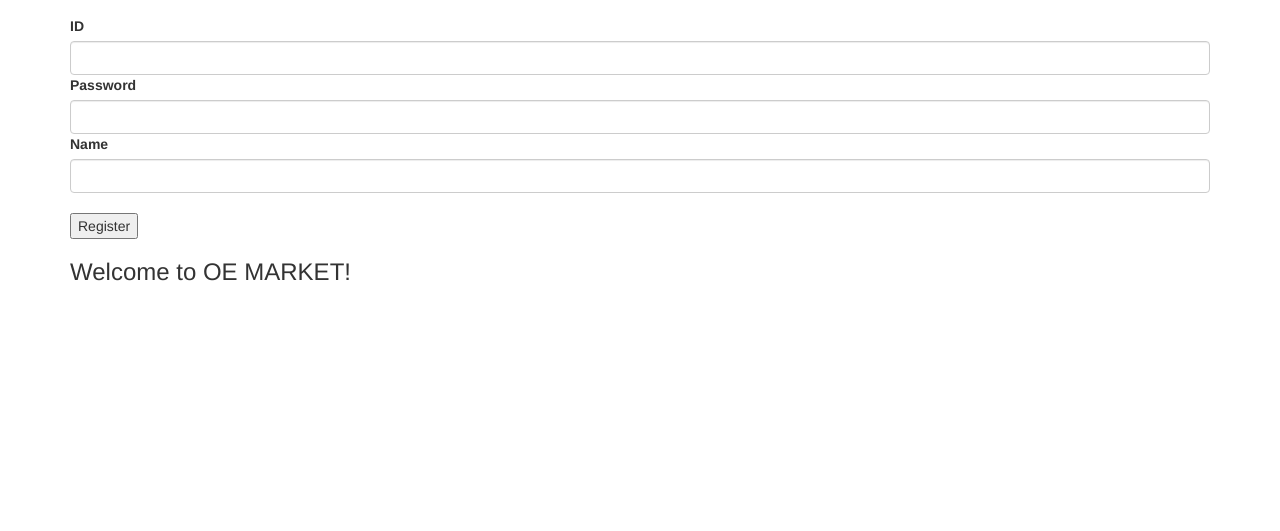
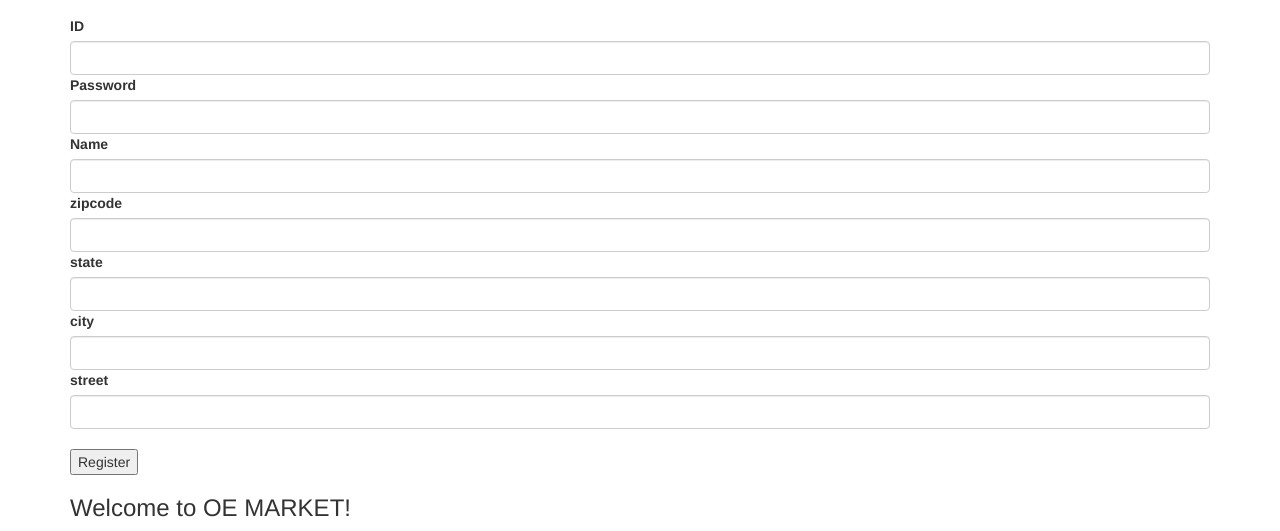
Before and after one commit to rxYoungho/OE-MARKET, a Flask app: page /signUp in a window 1280 px wide. Shown: the part 326-857 px from the top of the page. Before the commit the page ends 607 px from the top, so only its background shows below. Run offline with Flask 2, Linux system fonts and the light colour scheme; some libraries are stand-ins or nearby versions.

Commit message:
Front-back link and DB table modification

```diff
--- a/app.py
+++ b/app.py
@@ -28,14 +28,33 @@ def internal_server_error(e):
 
 @app.route('/signUp', methods=['GET','POST'])
 def signUp():
+    resultSet = []
     if request.method == 'POST':
         name = request.form['name']
         id = request.form['id']
         pw = request.form['pw']
+        zip = request.form['zip']
+        state = request.form['state']
+        city = request.form['city']
+        street = request.form['street']
         query = f"""
-                INSERT INTO User(id, pw, name) VALUES('{id}','{pw}','{name}')"""
+                INSERT INTO User(id, pw, name) VALUES("{id}","{pw}","{name}")"""
         cur.execute(query)
         conn.commit()
+
+        query = f"""
+                SELECT uid FROM User WHERE id = "{id}"
+
+        """
+        for row in cur.execute(query):
+            resultSet.append(row)
+        uid = resultSet[0][0]
+        query = f"""
+                INSERT INTO Address VALUES("{uid}","{zip}","{state}","{city}","{street}")
+                """
+        cur.execute(query)
+        conn.commit()
+        flash("Sign up Complete")
         return render_template('signUp.html',result= name)
     return render_template('signUp.html', result = "")
 
@@ -70,11 +89,14 @@ def signOut():
 def userInfo():
     global uid
     resultSet = []
+
     if uid == -1:
         return render_template('signIn.html')
     else:
         query = f"""
-                SELECT name, id, pw from User where uid = {uid}"""
+                SELECT U.name, U.id, U.pw, A.zip, A.state, A.city, A.street from User U, Address A
+                where U.uid = {uid} AND U.uid = A.uid
+                """
         for row in cur.execute(query):
             resultSet.append(row)
         print(resultSet)
@@ -257,7 +279,7 @@ def myCart():
         return render_template('signIn.html')
     else:
         query = f"""
-                SELECT DISTINCT C.pid, P.name, C.date FROM Cart C, Product P
+                SELECT DISTINCT C.pid, P.name, C.quantity, C.date FROM Cart C, Product P
                 WHERE  P.pid = C.pid AND C.uid = {uid}
                 """
         for row in cur.execute(query):
@@ -271,8 +293,9 @@ def addToCart():
         return render_template('signIn.html')
     elif request.method == 'POST':
         pid = request.form["pid"]
+        quantity = int(request.form["quantity"])
         query = f"""
-                INSERT INTO Cart VALUES(uid = {uid}, pid = {pid})
+                INSERT INTO Cart VALUES(uid = {uid}, pid = {pid}, quantity = {quantity})
                 """
         cur.execute(query)
         conn.commit()
@@ -286,8 +309,9 @@ def updateCart(): #quantity 추가
         return render_template('signIn.html')
     elif request.method == 'POST':
         pid = request.form["pid"]
+        quantity = int(request.form["quantity"])
         query = f"""
-                UPDATE INTO Cart VALUES(uid = {uid}, pid = {pid})
+                UPDATE INTO Cart VALUES(uid = {uid}, pid = {pid}, quantity = {quantity})
                 """
     return render_template('updateCart.html')
 
--- a/templates/addToCart.html
+++ b/templates/addToCart.html
@@ -9,6 +9,8 @@
 <form method="POST" action="/addToCart">
     <label class="control-label" for="pid">Enter the Product ID to Add</label>
     <input class="form-control" id="pid" name="pid" required="" type="text" value="">
+    <label class="control-label" for="quantity">Enter the quantity for product</label>
+    <input class="form-control" id="quantity" name="quantity" required="" type="number" value="">
     <br>
     <div class='button'>
         <button type="submit">Submit</button>
--- a/templates/myCart.html
+++ b/templates/myCart.html
@@ -12,6 +12,7 @@
             <tr>
                 <th>Product ID</th>
                 <th>Product Name</th>
+                <th>Quantity</th>
                 <th>Date</th>
             </tr>
         </thead>
@@ -21,6 +22,7 @@
                 <td>{{ item[0] }}</td>
                 <td>{{ item[1] }}</td>
                 <td>{{ item[2] }}</td>
+                <td>{{ item[3] }}</td>
             </tr>
             {% endfor %}
         </tbody>
--- a/templates/signUp.html
+++ b/templates/signUp.html
@@ -14,6 +14,14 @@
     <input class="form-control" id="pw" name="pw" required="" type="text" value="">
     <label class="control-label" for="name">Name</label>
     <input class="form-control" id="name" name="name" required="" type="text" value="">
+    <label class="control-label" for="zip">zipcode</label>
+    <input class="form-control" id="zip" name="zip" required="" type="text" value="">
+    <label class="control-label" for="state">state</label>
+    <input class="form-control" id="state" name="state" required="" type="text" value="">
+    <label class="control-label" for="city">city</label>
+    <input class="form-control" id="city" name="city" required="" type="text" value="">
+    <label class="control-label" for="street">street</label>
+    <input class="form-control" id="street" name="street" required="" type="text" value="">
     <br>
     <div class='button'>
         <button type="submit">Register</button>
--- a/templates/userInfo.html
+++ b/templates/userInfo.html
@@ -12,6 +12,12 @@
         <h4>User Name: {{ result[0] }}</h4>
         <h4>User ID: {{ result[1] }}</h4>
         <h4>User Password: {{ result[2] }}</h4>
+        <br>
+        <h4>ADDRESS</h4>
+        <h4>ZIPCODE: {{ result[3] }}</h4>
+        <h4>STATE: {{ result[4] }}</h4>
+        <h4>CITY: {{ result[5] }}</h4>
+        <h4>STREET: {{ result[6] }}</h4>
     </p>
 </div>
 
```
Also changed, not shown: dbcreate.py (+8 -4 lines), templates/updateCart.html (+11 -1 lines), JHPps5.db (deleted), JHps5.db (deleted), OEDB.db, example.db (deleted).
